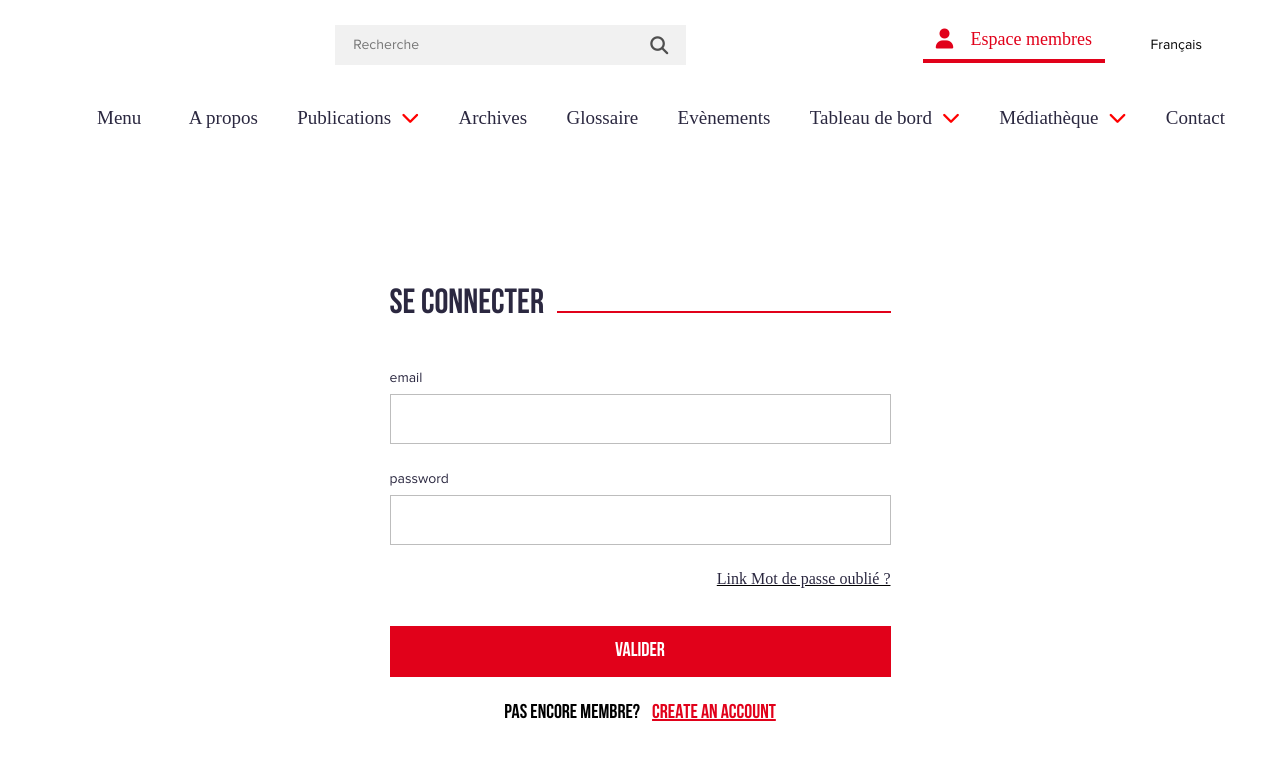
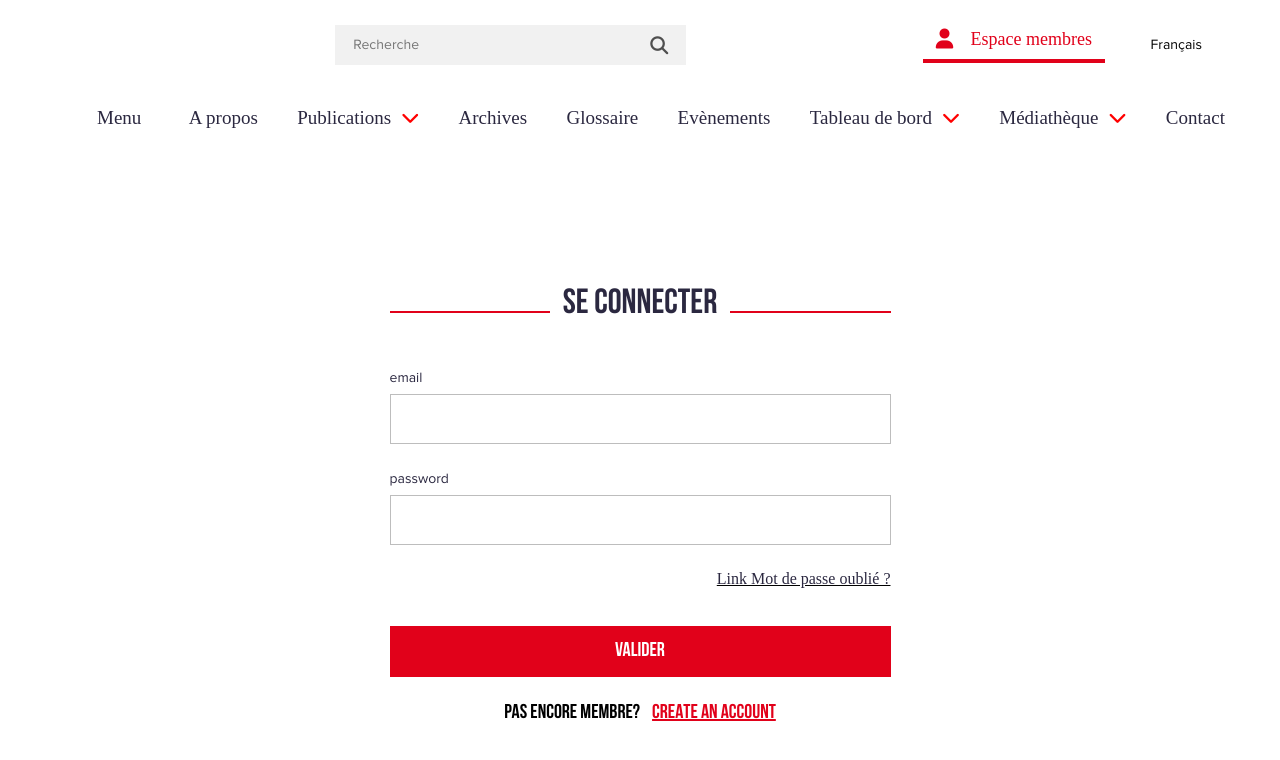
Before and after one commit to tarekguermazi/buildfront0602, a React (Create React App) app: page /auth/signin in a window 1280 px wide. Shown: the top 760 px of the page. Built offline with nearby package versions, Linux system fonts and the light colour scheme.

Commit message:
stlying the login page === proposition2FIgma

```diff
--- a/src/App.css
+++ b/src/App.css
@@ -554,8 +554,18 @@
   align-content: flex-end;
   justify-content: space-between;
 }
+.login__header {
+  display: flex;
+  align-items: baseline;
+  align-content: center;
+  justify-content: space-between;
+}
 .archieve__header > h2 {
-  margin-right: 13px;
+  margin-right: 0 13px;
+}
+
+.login__header > h2 {
+  margin: 0 13px;
 }
 
 .header__bar {
--- a/src/view/auth/SigninPage.tsx
+++ b/src/view/auth/SigninPage.tsx
@@ -43,7 +43,8 @@ function SigninPage() {
     <AuthWrapper>
       <div className='app__signin'>
         <div className='app__login'>
-          <div className='archieve__header'>
+          <div className='login__header'>
+            <div className='communiquer__bar'></div>
             <h2>Se&nbsp;Connecter</h2>
             <div className='communiquer__bar'></div>
           </div>
```
